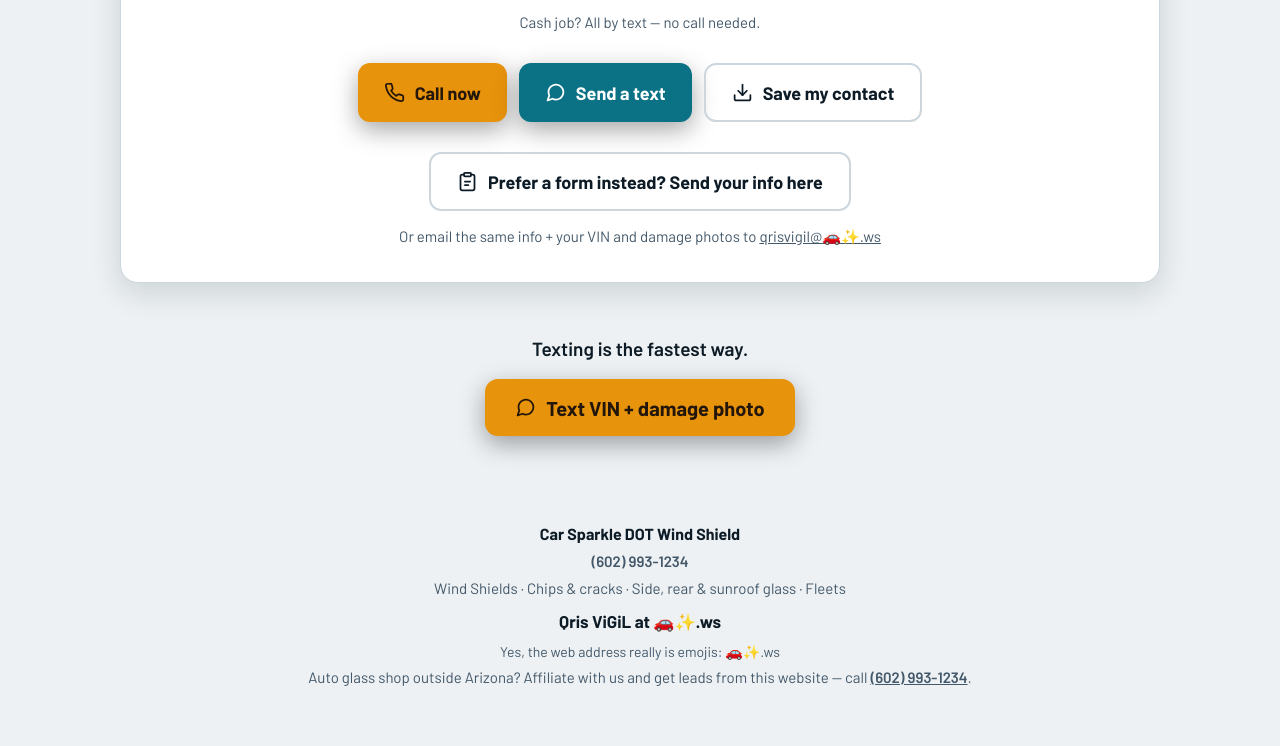
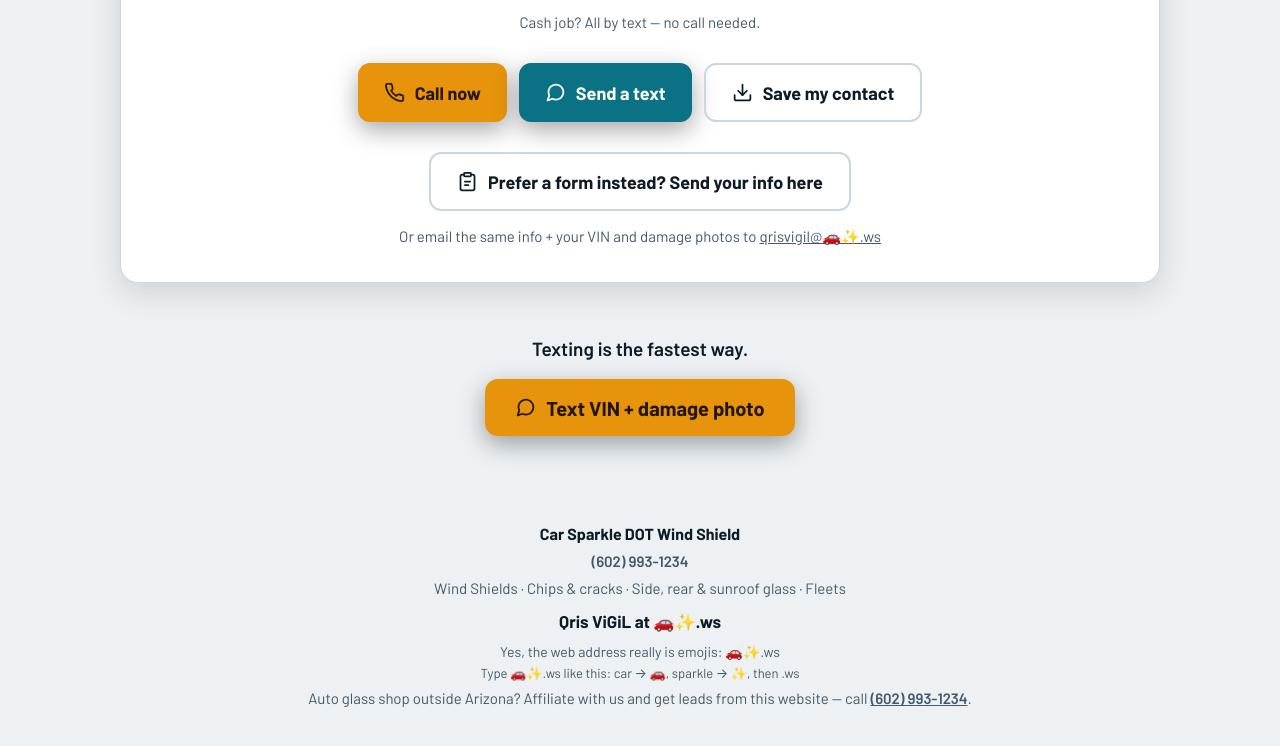
Before and after one commit to qrisvigil-stack/car-sparkle, a plain HTML site: page index.html in a window 1280 px wide. Shown: the part 3230-3976 px from the top of the page. Drawn offline with nearby package versions, Linux system fonts and the light colour scheme.

Commit message:
Add emoji typing help line to footer

```diff
--- a/index.html
+++ b/index.html
@@ -1100,6 +1100,7 @@
       footer .fbrand { font-weight: 700; color: var(--ink); font-size: 16px; }
       footer .fsignoff { font-weight: 700; color: var(--ink); font-size: 17px; text-transform: none; letter-spacing: normal; margin: 10px 0 0; }
       footer .femoji { font-size: 14px; margin: 6px 0 0; }
+      footer .ftype { font-size: 13px; margin: 2px 0 0; }
       footer p { margin: 4px 0; }
       /* No reduced bottom padding at wide widths: the sticky Call/Text
          bar is pinned at every width now, so the footer always needs
@@ -1598,6 +1599,7 @@
         <p data-i18n="footerLine">Wind Shields · Chips &amp; cracks · Side, rear &amp; sunroof glass · Fleets</p>
         <p class="fsignoff">Qris ViGiL at 🚗✨.ws</p>
         <p class="femoji" data-i18n="emojiNote">Yes, the web address really is emojis: 🚗✨.ws</p>
+        <p class="ftype" data-i18n="emojiType">Type 🚗✨.ws like this: car → 🚗, sparkle → ✨, then .ws</p>
         <p data-i18n="affLine">Auto glass shop outside Arizona? Affiliate with us and get leads from this website — call <a href="tel:+16029931234" style="font-weight:600;">(602) 993-1234</a>.</p>
       </div>
     </footer>
@@ -1691,6 +1693,7 @@
             shopMail: 'Rather email instead? Send the same info to <a href="mailto:qrisvigil@🚗✨.ws">qrisvigil@🚗✨.ws</a>.',
             footerLine: "Wind Shields · Chips & cracks · Side, rear & sunroof glass · Fleets",
             emojiNote: "Yes, the web address really is emojis: 🚗✨.ws",
+            emojiType: "Type 🚗✨.ws like this: car → 🚗, sparkle → ✨, then .ws",
             stickyCall: "Call",
             stickyText: "Text",
             smsBody: "Hi ViGiL, I need auto glass work. I'm sending a photo of my VIN. Insurance: [insurance company name / paying cash]."
@@ -1766,6 +1769,7 @@
             shopMail: '¿Prefieres correo? Envía la misma información a <a href="mailto:qrisvigil@🚗✨.ws">qrisvigil@🚗✨.ws</a>.',
             footerLine: "Parabrisas · Picaduras y grietas · Vidrios laterales, traseros y techo solar · Flotillas",
             emojiNote: "Sí, la dirección web realmente son emojis: 🚗✨.ws",
+            emojiType: "Escribe 🚗✨.ws así: car → 🚗, sparkle → ✨, luego .ws",
             stickyCall: "Llamar",
             stickyText: "Mensaje",
             smsBody: "Hola ViGiL, necesito trabajo de vidrio para mi auto. Te mando una foto del VIN. Es por: [seguro — ¿cuál compañía? / pago en efectivo]."
```
